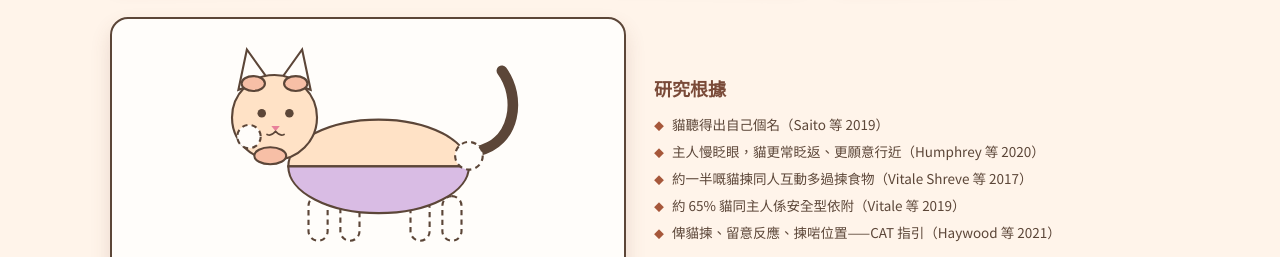
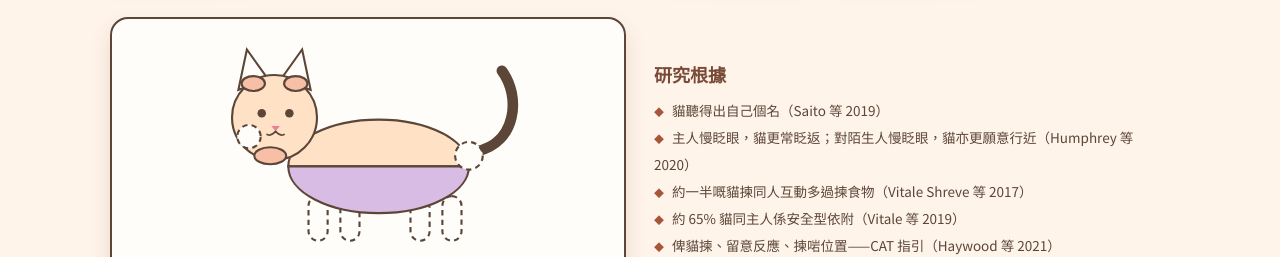
Before and after one commit to auzistephanie/catnu-app, a plain HTML site: page landing.html in a window 1280 px wide. Shown: the part 3420-3677 px from the top of the page. Drawn offline with Linux system fonts and the light colour scheme.

Commit message:
[claude-code_2-1-293_agent@Ian-MacBook-Air-3] fix(copy): 修正 Humphrey 2020 出處——行近係對陌生人，唔係主人

```diff
--- a/landing.html
+++ b/landing.html
@@ -446,7 +446,7 @@ footer .paws{font-size:16px;letter-spacing:8px;color:var(--mustard)}
         <h3>研究根據</h3>
         <ul>
           <li>貓聽得出自己個名（Saito 等 2019）</li>
-          <li>主人慢眨眼，貓更常眨返、更願意行近（Humphrey 等 2020）</li>
+          <li>主人慢眨眼，貓更常眨返；對陌生人慢眨眼，貓亦更願意行近（Humphrey 等 2020）</li>
           <li>約一半嘅貓揀同人互動多過揀食物（Vitale Shreve 等 2017）</li>
           <li>約 65% 貓同主人係安全型依附（Vitale 等 2019）</li>
           <li>俾貓揀、留意反應、揀啱位置——CAT 指引（Haywood 等 2021）</li>
```
Also changed, not shown: index.html (+1 -1 lines), 2 other files.
